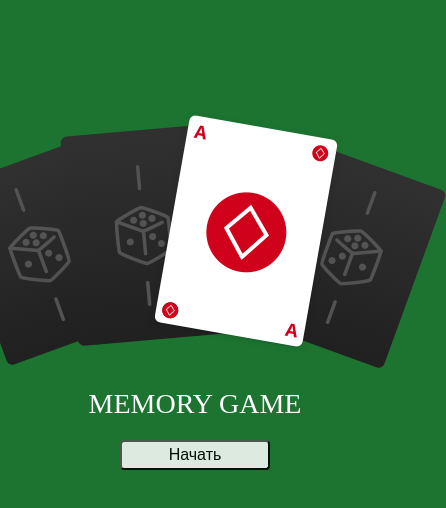
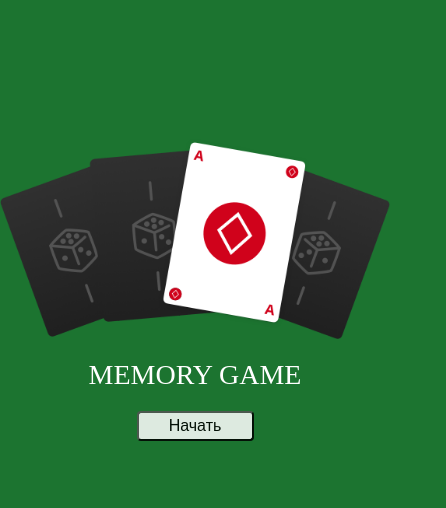
Before and after one commit to blazerius54/cards, a React (Create React App) app: page / in a window 390 px wide. Shown: the top 508 px of the page, 446 px wide, since content can reach past the window. Built offline with nearby package versions, Linux system fonts and the light colour scheme.

Commit message:
some styling, etc

```diff
--- a/src/App.css
+++ b/src/App.css
@@ -42,6 +42,18 @@ body{
   align-items: center;
 }
 
+@media screen and (max-width: 768px) {
+  .img-container {
+    height: 140px;
+  }
+}
+
+@media screen and (max-width: 384px) {
+  .img-container {
+    height: 100px;
+  }
+}
+
 .game-info {
   display: flex;
   justify-content: space-between;
@@ -81,5 +93,8 @@ body{
   background: #FFFFFF;
   border-radius: 4px;
   height: 30px;
+}
 
+.start-div *, .game-over-div * {
+  max-width: 100%;
 }
--- a/src/App.js
+++ b/src/App.js
@@ -1,33 +1,10 @@
 import React, { Component } from 'react';
 import './App.css';
-import Start from './components/start'
-import Card from './components/card'
-import startGame from './images/other/StartGame.png'
-import endGame from './images/other/Group2.png'
-// function shuffle(array) {
-//   var currentIndex = array.length, temporaryValue, randomIndex;
-
-//   // While there remain elements to shuffle...
-//   while (0 !== currentIndex) {
-
-//     // Pick a remaining element...
-//     randomIndex = Math.floor(Math.random() * currentIndex);
-//     currentIndex -= 1;
-
-//     // And swap it with the current element.
-//     temporaryValue = array[currentIndex];
-//     array[currentIndex] = array[randomIndex];
-//     array[randomIndex] = temporaryValue;
-//   }
-
-//   return array;
-// }
-
-// // Used like so
-// var arr = [2, 11, 37, 42];
-// arr = shuffle(arr);
-// console.log(arr);
-
+import Start from './components/start';
+import GameOver from './components/gameover';
+import Card from './components/card';
+import startGame from './images/other/StartGame.png';
+import endGame from './images/other/Group2.png';
 
 function importAll(r) {
   return r.keys().map(r);
@@ -290,38 +267,12 @@ class App extends Component {
       )
   }
 
-  renderStartBtn () {
-      return (
-        <div className='start-div'>
-          <img src={startGame} alt=''/>
-          <span>MEMORY GAME</span>
-          <button
-          onClick={this.startTheGame.bind(this)}
-          >Начать</button>
-        </div>
-      )
-
-  }
-
-  renderGameOver () {
-      return (
-        <div className='game-over-div'>
-          <img src={endGame} alt=''/>
-          <p>Поздравляем!</p>
-          <p>Ваш итоговый счёт: {this.state.score}</p>
-          <button
-            onClick={this.startTheGame.bind(this)}
-            >Ещё раз</button>
-        </div>
-      )
-  }
-
   render() {
     return (
       <div className="App">
         {this.state.isGameOn? this.renderGame(): ''}
         {this.state.isFirstGame? <Start startTheGame={this.startTheGame.bind(this)}/>: ''}
-        {this.state.gameOver? this.renderGameOver(): ''}
+        {this.state.gameOver? <GameOver startTheGame={this.startTheGame.bind(this)} score={this.state.score}/>: ''}
       </div>
     );
   }
--- /dev/null
+++ b/src/components/gameover.js
@@ -0,0 +1,23 @@
+import React, { Component } from 'react';
+import endGame from '../images/other/Group2.png'
+
+
+class GameOver extends Component {
+    startTheGame() {
+        this.props.startTheGame()
+    }
+    render () {
+        return (
+            <div className='game-over-div'>
+                <img src={endGame} alt='' />
+                <p>Поздравляем!</p>
+                <p>Ваш итоговый счёт: {this.props.score}</p>
+                <button
+                    onClick={this.startTheGame.bind(this)}
+                >Ещё раз</button>
+            </div>
+        )
+    }
+}
+
+export default GameOver
--- a/src/components/start.js
+++ b/src/components/start.js
@@ -2,7 +2,7 @@ import React, { Component } from 'react';
 import startGame from '../images/other/StartGame.png'
 
 class Start extends Component {
-    startGame() {
+    startTheGame() {
         this.props.startTheGame()
     }
     render () {
@@ -11,7 +11,7 @@ class Start extends Component {
             <img src={startGame} alt=''/>
             <span>MEMORY GAME</span>
             <button
-            onClick={this.startGame.bind(this)}
+            onClick={this.startTheGame.bind(this)}
             >Начать
             </button>
         </div>)
```
